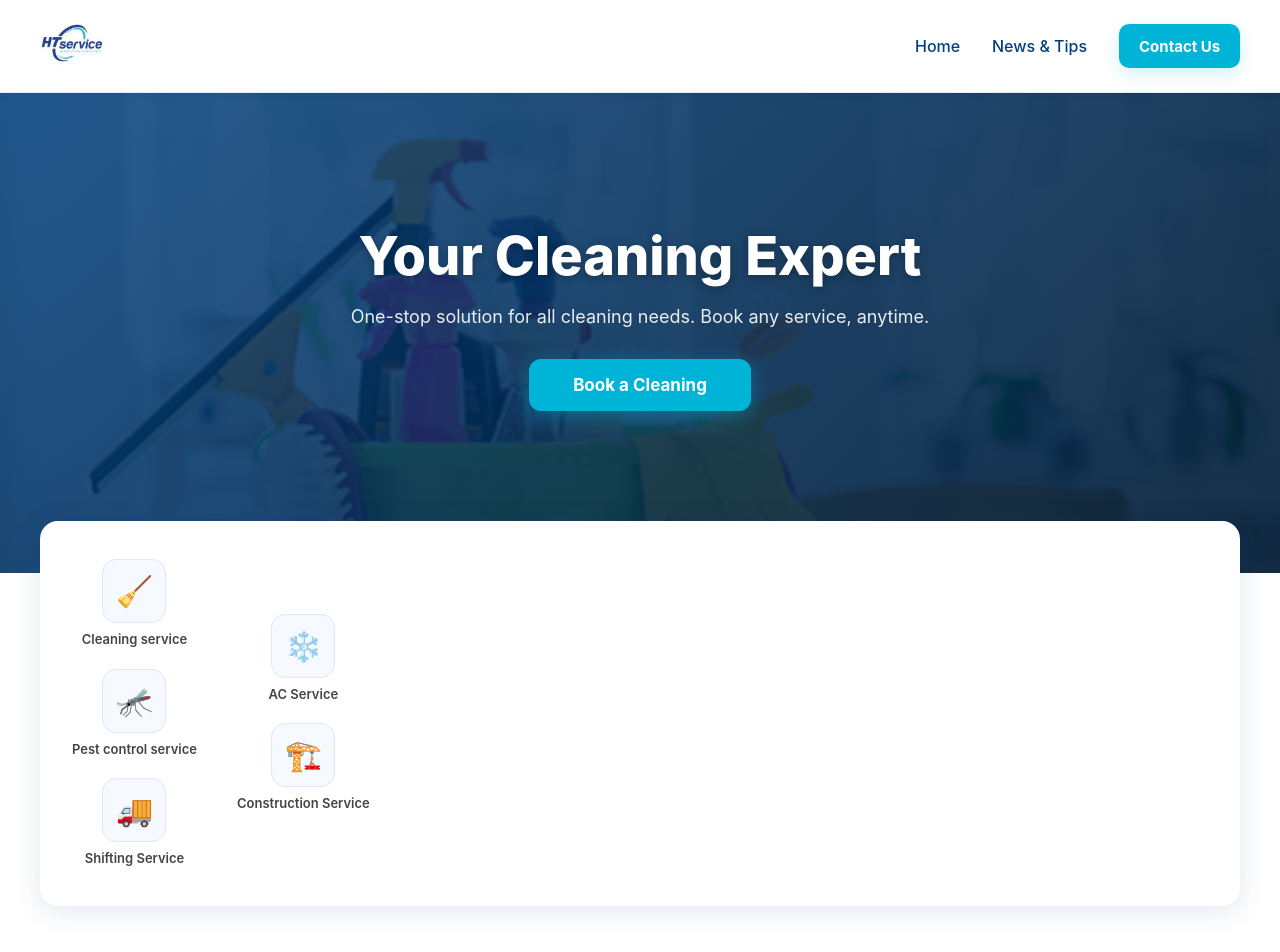
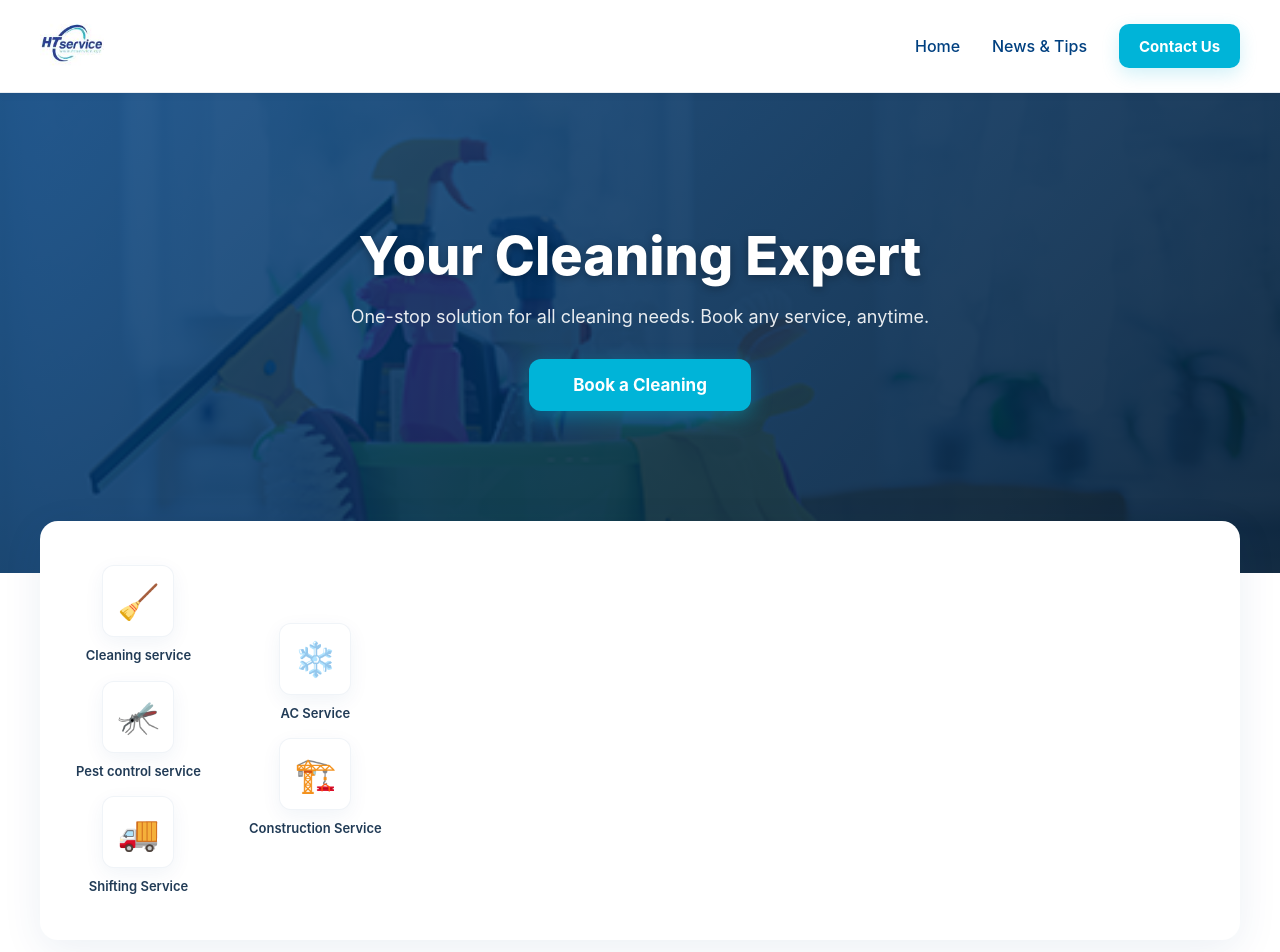
Before and after one commit to RetroRabiul/HTService, a Next.js app: page / in a window 1280 px wide. Shown: the top 952 px of the page. Built offline with nearby package versions, Linux system fonts and the light colour scheme.

Commit message:
Style: make category tiles match desktop mock (white icon boxes, shadow, equal-width tiles)

```diff
--- a/styles/Home.module.css
+++ b/styles/Home.module.css
@@ -135,17 +135,17 @@
   margin: -52px auto 0;
   max-width: 1200px;
   border-radius: 18px;
-  box-shadow: 0 4px 28px rgba(0,64,128,0.13);
-  padding: 28px 24px;
+  box-shadow: 0 10px 40px rgba(0,64,128,0.08);
+  padding: 36px 24px;
   position: relative;
   z-index: 10;
 }
 .categoriesGrid { display: grid; grid-template-columns: repeat(5, 1fr); gap: 18px 28px; justify-items: center; align-items: center; }
-.categoryTile { display:flex; flex-direction:column; align-items:center; gap:8px; cursor:pointer; padding:10px 8px; border-radius:10px; transition: background 0.2s, transform 0.12s; }
-.categoryTile:hover { background: #f0f6ff; }
-.categoryIcon { width:64px; height:64px; border-radius:14px; border:1.5px solid #dde8f4; display:flex; align-items:center; justify-content:center; font-size:30px; background:#f6f9fd; transition: border-color 0.2s, box-shadow 0.2s, transform 0.12s; }
-.categoryTile:hover .categoryIcon { border-color: #004080; box-shadow: 0 4px 14px rgba(0,64,128,0.15); transform: translateY(-4px); }
-.categoryLabel { font-size:13px; font-weight:600; color:#444; text-align:center; line-height:1.35; transition: color 0.2s; }
+.categoryTile { display:flex; flex-direction:column; align-items:center; gap:10px; cursor:pointer; padding:8px 12px; border-radius:10px; transition: background 0.18s, transform 0.12s; }
+.categoryTile:hover { background: transparent; }
+.categoryIcon { width:72px; height:72px; border-radius:12px; border:1.5px solid rgba(0,64,128,0.06); display:flex; align-items:center; justify-content:center; font-size:34px; background: #ffffff; transition: border-color 0.18s, box-shadow 0.18s, transform 0.12s; box-shadow: 0 6px 20px rgba(0,64,128,0.06); }
+.categoryTile:hover .categoryIcon { border-color: rgba(0,64,128,0.12); box-shadow: 0 10px 30px rgba(0,64,128,0.08); transform: translateY(-4px); }
+.categoryLabel { font-size:13px; font-weight:600; color:#213b56; text-align:center; line-height:1.35; transition: color 0.18s; }
 .categoryTile:hover .categoryLabel { color: #004080; }
 
 /* ── Sections ───────────────────────────── */
```
